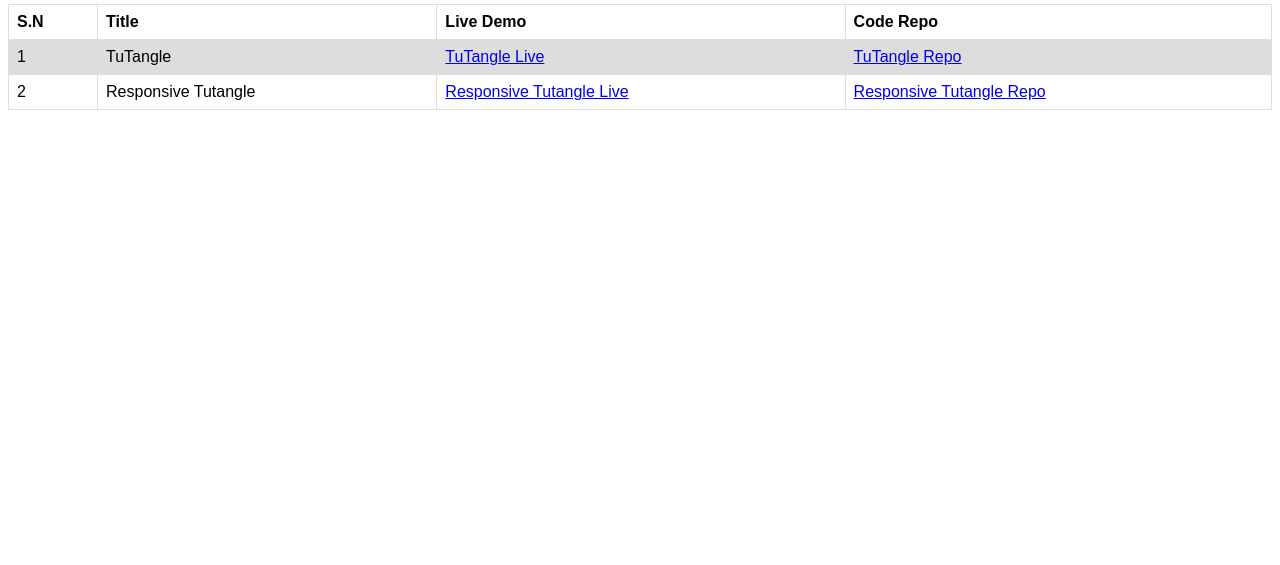
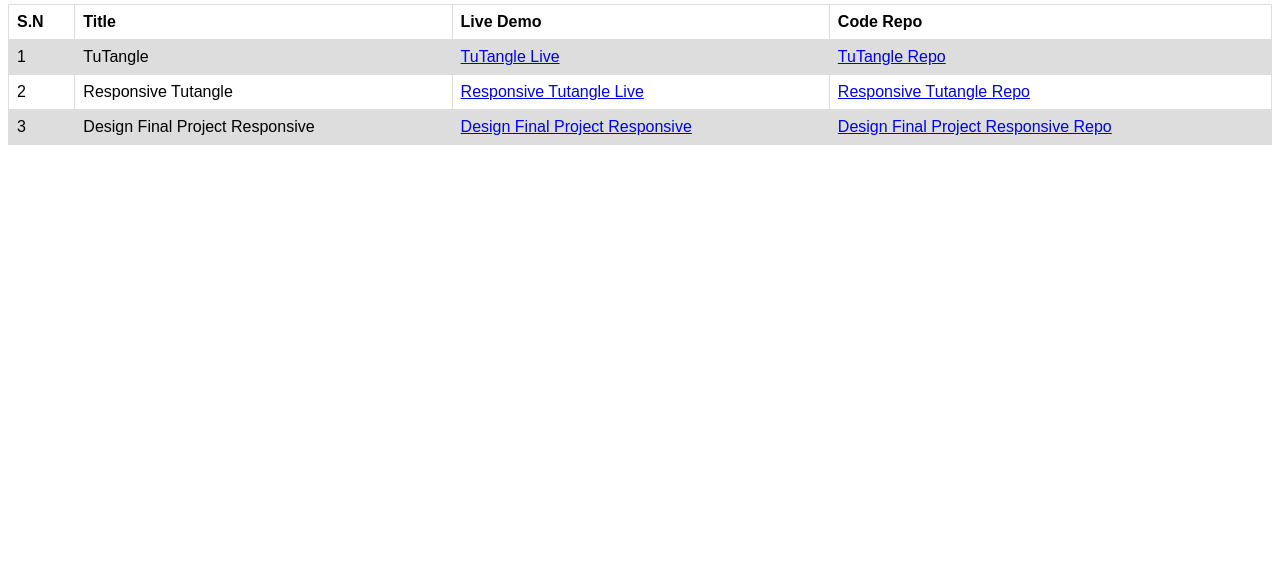
Before and after one commit to bharatrajjoshi/bharatrajjoshi.github.io, a plain HTML site: page index.html in a window 1280 px wide. Shown: the part 235-800 px from the top of the page. Drawn offline with Linux system fonts and the light colour scheme.

Commit message:
Add files via upload

```diff
--- a/index.html
+++ b/index.html
@@ -5,9 +5,10 @@
     <meta name="viewport" content="width=device-width, initial-scale=1.0" />
     <title>Assignments</title>
 
-    <link rel="stylesheet" href="./css/style.css">
+      <link rel="stylesheet" href="./css/style.css">
 
   </head>
+
   <body>
     <div>
       <h1>Leapfrog Assignments</h1>
@@ -39,6 +40,13 @@
                 <td><a target="_blank" href="./DA_2A_Responsive_Tutangle/index.html">Responsive Tutangle Live</a></td>
                 <td><a target="_blank" href="https://github.com/bharatrajjoshi/bharatrajjoshi.github.io/tree/main/DA_2A_Responsive_Tutangle">Responsive Tutangle Repo </a></td>
               </tr>
+
+              <td>3</td>
+                <td>Design Final Project Responsive</td>
+                <td><a target="_blank" href="./Design Final Project Responsive/design_final.html">Design Final Project Responsive</a></td>
+                <td><a target="_blank" href="https://github.com/bharatrajjoshi/bharatrajjoshi.github.io/tree/main/Design Final Project Responsive">Design Final Project Responsive Repo </a></td>
+              </tr>
+
           </table>
       </div>
     </div>
```
